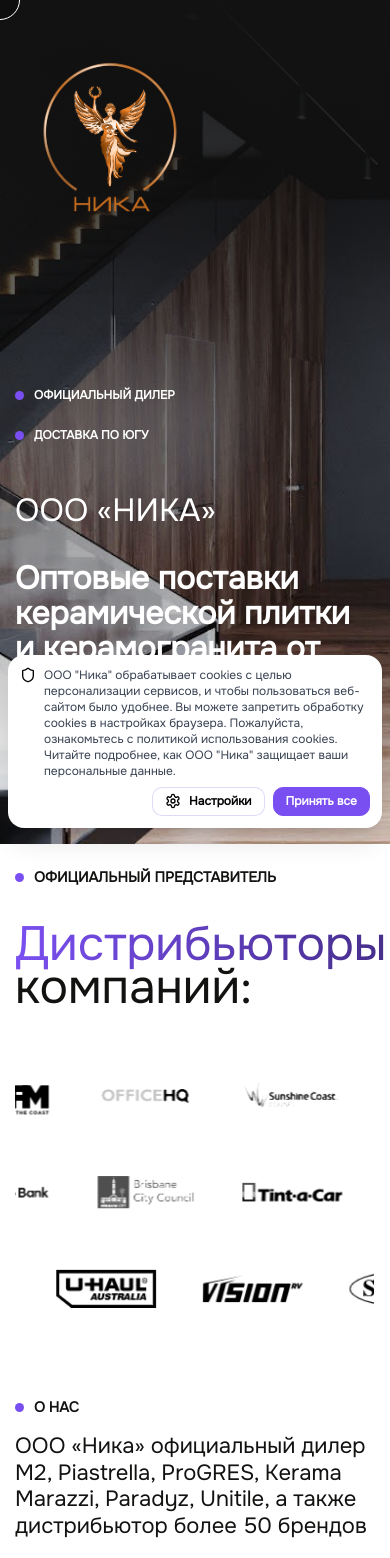
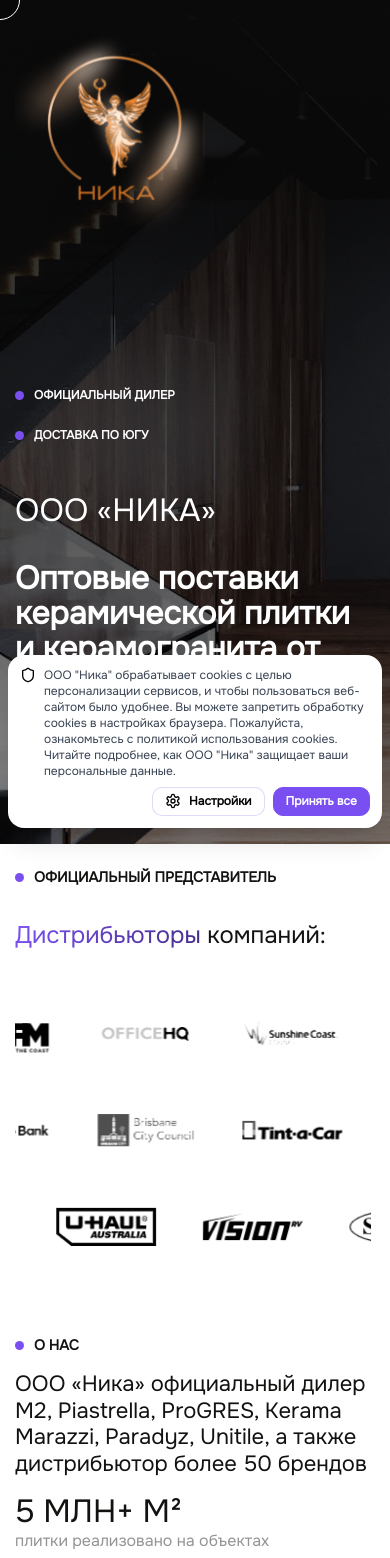
Before and after one commit to klavrenuk/nika, a Vue app: page / in a window 390 px wide. Shown: the top 1558 px of the page. Built offline with nearby package versions, Linux system fonts and the light colour scheme; a web font is replaced by a local one; what vue-yandex-maps would draw is missing.

Commit message:
Доработки по мобильной версии

```diff
--- a/src/assets/styles/app.scss
+++ b/src/assets/styles/app.scss
@@ -81,6 +81,11 @@ body {
   line-height: 43px;
   font-weight: 500;
 
+  @media all and (max-width: 1200px) {
+    font-size: 24px;
+    line-height: 24px;
+  }
+
   & span {
     background: linear-gradient(90deg, #7a4ff1 0%, #462e8b 100%);
     -webkit-background-clip: text;
--- a/src/components/distributes/Distributers.vue
+++ b/src/components/distributes/Distributers.vue
@@ -35,6 +35,8 @@ import SectionName from "@/components/section/SectionName.vue";
         @media all and (max-width: 1200px) {
             padding: 1rem 0;
             margin: 0;
+            font-size: 24px;
+            line-height: 24px;
         }
     }
 
@@ -48,7 +50,7 @@ import SectionName from "@/components/section/SectionName.vue";
             top: 0;
             right: 0;
             height: 100%;
-            width: 1px;
+            width: 4px;
             background: #fff;
         }
 
--- a/src/components/feedback/FeedbackRight.vue
+++ b/src/components/feedback/FeedbackRight.vue
@@ -16,7 +16,7 @@ const handleSubmit = () => {
 
     <div class="feedback-right__header">
       <h3 class="feedback-right__title">
-        Хотите получить<br /><span>индивидуальное решение</span> для вашего проекта?
+        Хотите получить <span>индивидуальное решение</span> для вашего проекта?
       </h3>
       <p class="feedback-right__description">
         После отправки формы наши специалисты свяжутся с вами в ближайшее время
@@ -56,7 +56,7 @@ const handleSubmit = () => {
   &__title {
     margin: 40px 0 10px;
     font-weight: 500;
-    font-size: 48px;
+    font-size: 35px;
     color: #121211;
     line-height: 43px;
 
@@ -70,6 +70,7 @@ const handleSubmit = () => {
   display: flex;
   flex-direction: column;
   gap: 10px;
+  margin-top: 40px;
 
   &__grid {
     display: grid;
--- a/src/components/footer/FooterRight.vue
+++ b/src/components/footer/FooterRight.vue
@@ -73,6 +73,11 @@ import FooterContactBlock from "@/components/footer/FooterContactBlock.vue";
   display: flex;
   align-items: flex-start;
   justify-content: space-between;
+
+  @media all and (max-width: 1200px) {
+    flex-direction: column;
+    margin-bottom: 2rem;
+  }
 }
 
 .footer-right__social {
--- a/src/components/header/AppHeader.vue
+++ b/src/components/header/AppHeader.vue
@@ -6,6 +6,7 @@ import HeaderBottom from '@/components/header/HeaderBottom.vue'
 import HeaderSliderNav from './HeaderSliderNav.vue'
 
 const activeSlider = ref(0)
+const isChangeSlider = ref(false)
 let intervalId = null
 
 const setActiveSlider = (index) => {
@@ -14,6 +15,7 @@ const setActiveSlider = (index) => {
 
 const startAnimation = () => {
   intervalId = setInterval(() => {
+    isChangeSlider.value = true;
     activeSlider.value = activeSlider.value === 3 ? 0 : activeSlider.value + 1
   }, 5000)
 }
@@ -32,6 +34,7 @@ onBeforeUnmount(() => {
 </script>
 
 <template>
+  <div :class="{'slider-changed': isChangeSlider}">
     <div class="app-header" :class="`active-slider-${activeSlider}`">
       <div class="app-header__img-top"></div>
 
@@ -48,9 +51,15 @@ onBeforeUnmount(() => {
         </div>
       </div>
     </div>
+  </div>
 </template>
 
 <style scoped lang="scss">
+.slider-changed {
+  opacity: 1;
+  transform: translateY(0);
+}
+
 .app-header {
   position: relative;
   height: 100vh;
@@ -61,6 +70,18 @@ onBeforeUnmount(() => {
   z-index: 2;
   padding-bottom: 50px;
   overflow: hidden;
+
+  &::before {
+    content: '';
+    position: absolute;
+    top: 0;
+    left: 0;
+    width: 100%;
+    height: 100%;
+    background: rgba(0, 0, 0, 0.45);
+    z-index: 2;
+  }
+
 
   &.active-slider-1 {
     opacity: 1;
--- a/src/components/header/HeaderTop.vue
+++ b/src/components/header/HeaderTop.vue
@@ -7,7 +7,7 @@ import { navHeader } from '@/constants/constants';
     <div class="row">
       <div class="col-4">
         <a class="header-top__logo">
-          <img src="/images/header-logo-new.png" alt="Ника" />
+          <img src="/images/app-header-logo-new.svg" alt="Ника" />
         </a>
       </div>
 
@@ -70,6 +70,7 @@ import { navHeader } from '@/constants/constants';
   & img {
     width: 100%;
     height: 100%;
+    object-fit: cover;
   }
 }
 
--- a/src/components/production/ProductionCard.vue
+++ b/src/components/production/ProductionCard.vue
@@ -11,9 +11,9 @@
         <p class="production-card__text">
             {{ data.text }}
         </p>
-        <a class="production-card__link">
+        <!-- <a class="production-card__link">
             подробнее
-        </a>
+        </a> -->
     </div>
 </template>
 
--- a/src/components/production/ProductionCardNoImg.vue
+++ b/src/components/production/ProductionCardNoImg.vue
@@ -10,9 +10,9 @@
         <p class="production-card-no-img__text">
             {{  data.text }}
         </p>
-        <a class="production-card-no-img__link">
+        <!-- <a class="production-card-no-img__link">
             подробнее
-        </a>
+        </a> -->
     </section>
 </template>
 
--- a/src/components/why-choose-us/WhyChooseUsLeft.vue
+++ b/src/components/why-choose-us/WhyChooseUsLeft.vue
@@ -66,6 +66,10 @@ import SectionName from "@/components/section/SectionName.vue";
   .why-choose-us-left__title {
     font-size: 32px;
 
+    @media all and (max-width: 1200px) {
+      font-size: 24px;
+    }
+
     & br {
       display: none;
     }
```
Also changed, not shown: src/components/modal/AppModal.vue (added, +23 -0 lines), public/images/app-header-logo-new.svg (added). Lines whose indentation alone changed are shown as unchanged.
